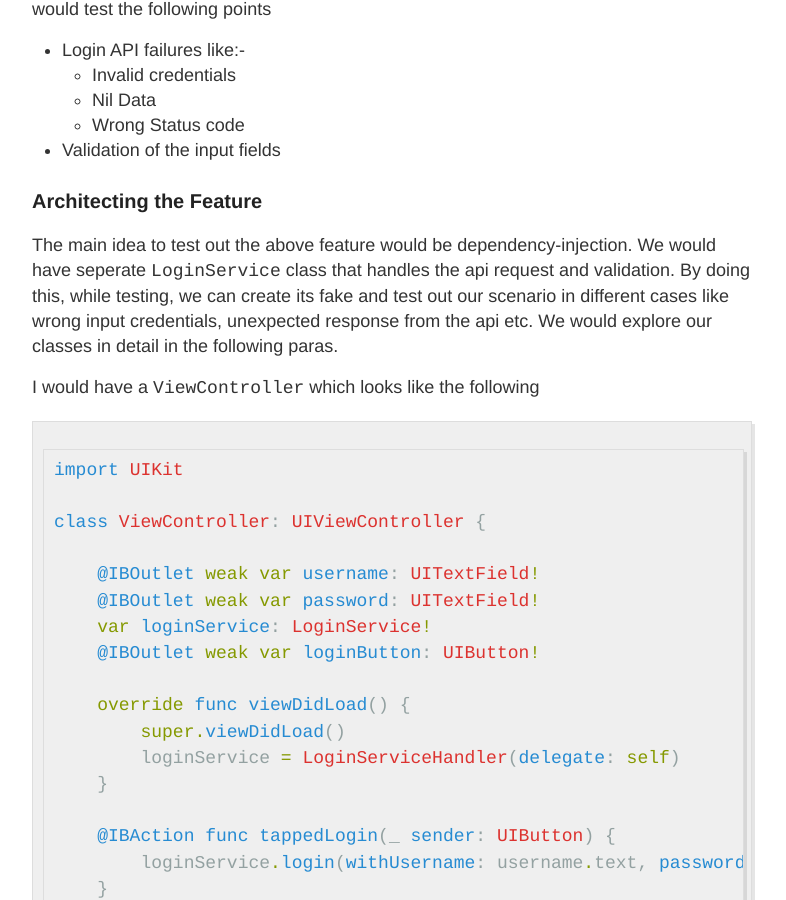
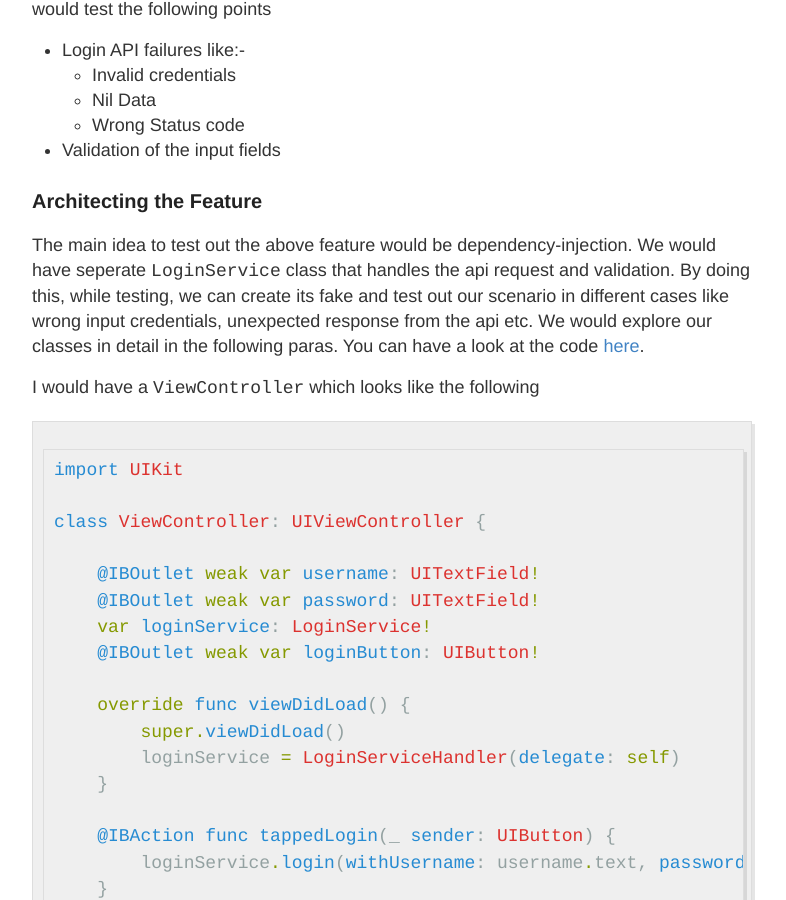
Before and after one commit to priteshrnandgaonkar/priteshrnandgaonkar.github.io, a Jekyll site: the page built from _posts/2017-04-29-Unit-Testing-a-feature.md, in a window 1280 px wide and 900 px high, scrolled down 987 px. Shown: the whole window, without its empty margins (248-1034 px from the left). Built offline with Jekyll 4.4.1, drawn with Linux system fonts in a browser that asks for light colours; comment, search, counter and statistics services are not loaded.

Commit message:
Added a reference to GitHub code in my blog

```diff
--- a/_posts/2017-04-29-Unit-Testing-a-feature.md
+++ b/_posts/2017-04-29-Unit-Testing-a-feature.md
@@ -26,7 +26,7 @@ Now our plan is to not only test the above validation but also the end-to-end fl
 
 ### Architecting the Feature
 
-The main idea to test out the above feature would be dependency-injection. We would have seperate `LoginService` class that handles the api request and validation. By doing this, while testing, we can create its fake and test out our scenario in different cases like wrong input credentials, unexpected response from the api etc. We would explore our classes in detail in the following paras.
+The main idea to test out the above feature would be dependency-injection. We would have seperate `LoginService` class that handles the api request and validation. By doing this, while testing, we can create its fake and test out our scenario in different cases like wrong input credentials, unexpected response from the api etc. We would explore our classes in detail in the following paras. You can have a look at the code [here](https://github.com/priteshrnandgaonkar/TestLoginApplication).
 
 I would have a `ViewController` which looks like the following
 
```
